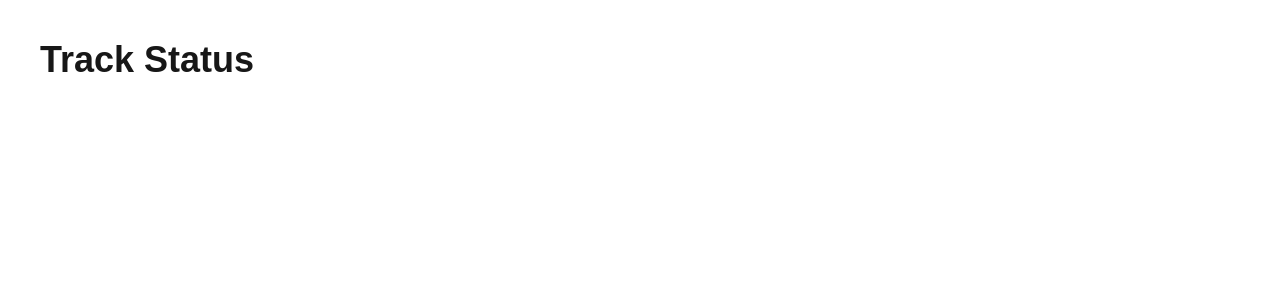
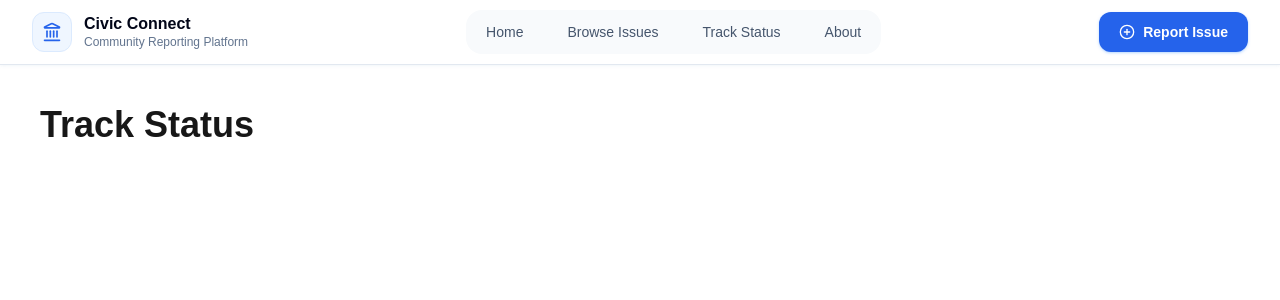
Before and after one commit to pranavwadatkar785-creator/civic-connect, a Next.js app: page /track in a window 1280 px wide. Shown: the top 300 px of the page. Built offline with nearby package versions, Linux system fonts and the light colour scheme.

Commit message:
Live testing

```diff
--- a/src/app/track/page.tsx
+++ b/src/app/track/page.tsx
@@ -1,9 +1,14 @@
+import Navbar from "@/components/Navbar";
+
 export default function TrackPage() {
   return (
-    <main className="min-h-screen p-10">
-      <h1 className="text-4xl font-bold">
-        Track Status
-      </h1>
-    </main>
+    <>
+      <Navbar />
+      <main className="min-h-screen p-10">
+        <h1 className="text-4xl font-bold">
+          Track Status
+        </h1>
+      </main>
+    </>
   );
 }
```
